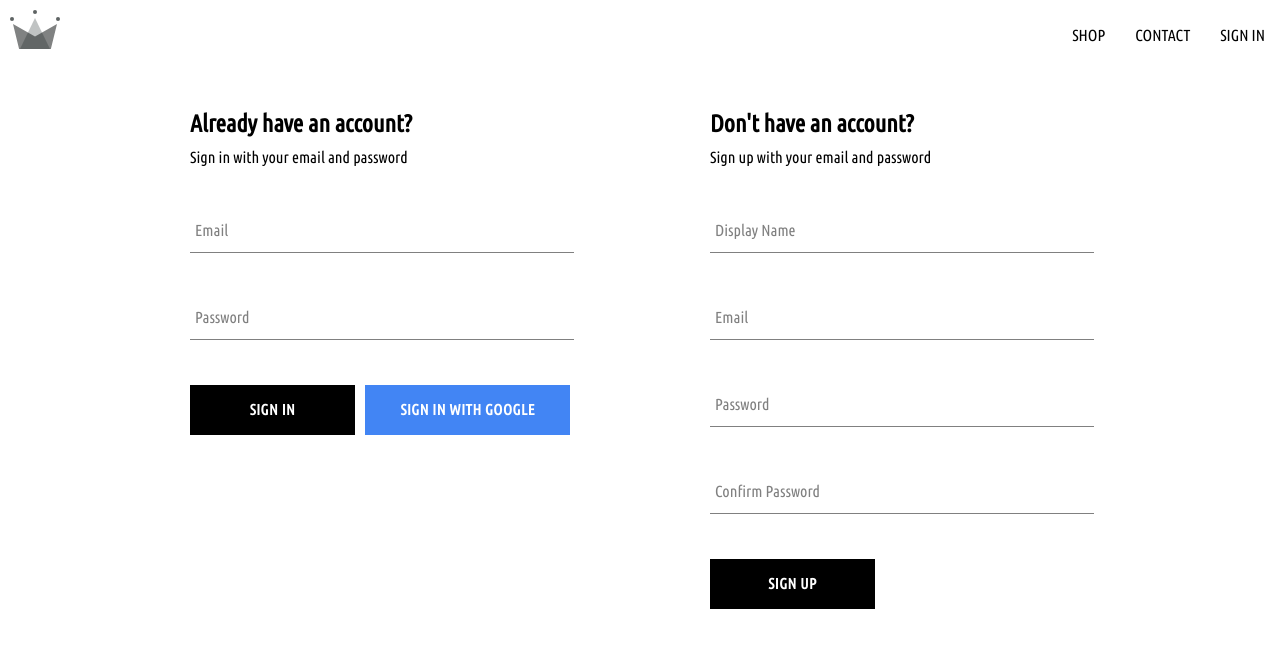
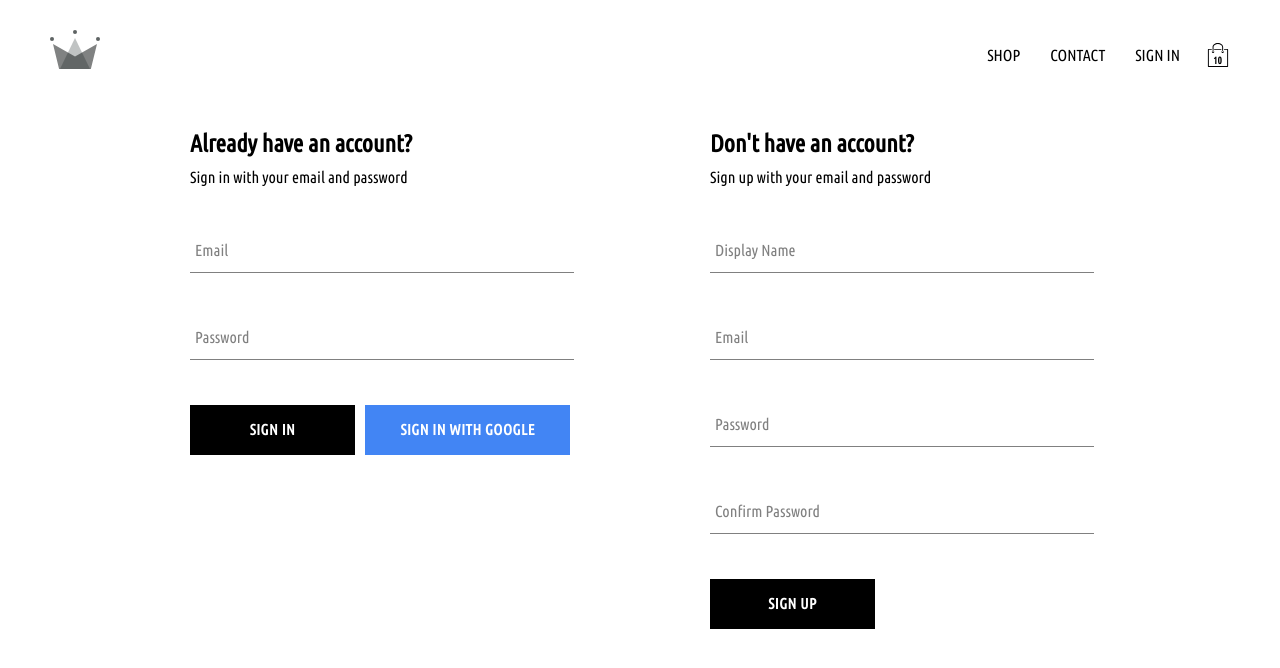
Before and after one commit to jakobntc/udemy-crwn-clothing, a React (Create React App) app: page /auth in a window 1280 px wide. Shown: the top 668 px of the page. Built offline with nearby package versions, Linux system fonts and the light colour scheme; no server answers.

Commit message:
Adding cart context and shopping icon.

```diff
--- /dev/null
+++ b/src/components/cart-dropdown/cart-dropdown.component.jsx
@@ -0,0 +1,22 @@
+import Button from "../button/button.component";
+
+import "./cart-dropdown.styles.scss"
+
+
+const CartDropdown = () => {
+
+  return (
+    <div className="cart-dropdown-container">
+      <div className="cart-items" />
+      <Button
+
+      >
+        go to checkout
+      </Button>
+    </div>
+  );
+
+}
+
+
+export default CartDropdown
--- /dev/null
+++ b/src/components/cart-dropdown/cart-dropdown.styles.scss
@@ -0,0 +1,31 @@
+.cart-dropdown-container {
+  position: absolute;
+  width: 240px;
+  height: 340px;
+  display: flex;
+  flex-direction: column;
+  padding: 20px;
+  border: 1px solid black;
+  background-color: white;
+  top: 90px;
+  right: 40px;
+  z-index: 5;
+
+
+  .empty-message {
+    font-size: 18px;
+    margin: 50px auto;
+  }
+
+  .cart-items {
+    height: 240px;
+    display: flex;
+    flex-direction: column;
+    //overflow: scroll;
+    overflow: hidden;
+  }
+
+  button {
+    margin-top: auto;
+  }
+}
--- /dev/null
+++ b/src/components/cart-icon/cart-icon.component.jsx
@@ -0,0 +1,28 @@
+import { useContext } from "react";
+
+import { CartContext } from "../../contexts/cart.context";
+
+import { ReactComponent as ShoppingIcon } from "../../assets/shopping-bag.svg";
+
+import "./cart-icon.styles.scss";
+
+
+const CartIcon = () => {
+
+  const { isCartOpen, setCartOpen } = useContext(CartContext);
+
+  const toggleIsCartOpen = () => setCartOpen(!isCartOpen);
+
+  return (
+    <div
+      className="cart-icon-container"
+      onClick={toggleIsCartOpen}
+    >
+      <ShoppingIcon className="shopping-icon" />
+      <span className="item-count">10</span>
+    </div>
+  );
+}
+
+
+export default CartIcon
--- /dev/null
+++ b/src/components/cart-icon/cart-icon.styles.scss
@@ -0,0 +1,22 @@
+.cart-icon-container {
+  width: 45px;
+  height: 45px;
+  position: relative;
+  display: flex;
+  align-items: center;
+  justify-content: center;
+  cursor: pointer;
+
+  .shopping-icon {
+    width: 24px;
+    height: 24px;
+  }
+
+  .item-count {
+    position: absolute;
+    font-size: 10px;
+    font-weight: bold;
+    bottom: 12px;
+    user-select: none;
+  }
+}
--- /dev/null
+++ b/src/contexts/cart.context.jsx
@@ -0,0 +1,16 @@
+import { createContext, useState } from "react";
+
+
+export const CartContext = createContext({
+  isCartOpen: false,
+  setCartOpen: () => { },
+});
+
+export const CartProvider = ({ children }) => {
+  const [isCartOpen, setCartOpen] = useState(false);
+  const value = { isCartOpen, setCartOpen };
+
+  return (
+    <CartContext.Provider value={value}>{children}</CartContext.Provider>
+  );
+}
--- a/src/index.js
+++ b/src/index.js
@@ -3,8 +3,10 @@
 import ReactDOM from 'react-dom/client';
 
 import App from './App';
+
 import { UserProvider } from './contexts/user.context';
 import { ProductsProvider } from './contexts/products.context';
+import { CartProvider } from './contexts/cart.context';
 import { BrowserRouter } from 'react-router-dom';
 
 import './index.scss';
@@ -16,7 +18,9 @@
     <BrowserRouter>
       <UserProvider>
         <ProductsProvider>
-          <App />
+          <CartProvider>
+            <App />
+          </CartProvider>
         </ProductsProvider>
       </UserProvider>
     </BrowserRouter>
--- a/src/index.scss
+++ b/src/index.scss
@@ -1,5 +1,6 @@
 body {
   margin: 0;
+  padding: 20px 40px;
   font-family: "Ubuntu Condensed", sans-serif;
   -webkit-font-smoothing: antialiased;
   -moz-osx-font-smoothing: grayscale;
--- a/src/routes/navigation/navigation.component.jsx
+++ b/src/routes/navigation/navigation.component.jsx
@@ -1,17 +1,23 @@
 import { Outlet, Link } from "react-router-dom";
-import { Fragment, useContext } from "react";
+import { Fragment, useContext, useState } from "react";
 
 import { signOutUser } from "../../utils/firebase/firebase.utils";
 
 import { ReactComponent as CrwnLogo } from "../../assets/crown.svg"
 
 import { UserContext } from "../../contexts/user.context"
+import { CartContext } from "../../contexts/cart.context";
+
+import CartIcon from "../../components/cart-icon/cart-icon.component";
+import CartDropdown from "../../components/cart-dropdown/cart-dropdown.component";
 
 import './navigation.styles.scss'
 
 
 const Navigation = () => {
   const { currentUser } = useContext(UserContext);
+
+  const { isCartOpen } = useContext(CartContext);
 
   return (
     <Fragment>
@@ -37,8 +43,10 @@
               </Link>
             )
           }
+          <CartIcon />
         </div>
       </div>
+      {isCartOpen && <CartDropdown />} {/* Short circut operator */}
       <Outlet />
     </Fragment>
   );
--- a/src/routes/shop/shop.component.jsx
+++ b/src/routes/shop/shop.component.jsx
@@ -9,7 +9,6 @@
 
 const Shop = () => {
   const { products } = useContext(ProductsContext);
-  console.log(products);
   return (
     <div className="products-container">
       {products.map((product) => (
```
Also changed, not shown: src/assets/shopping-bag.svg (added).
